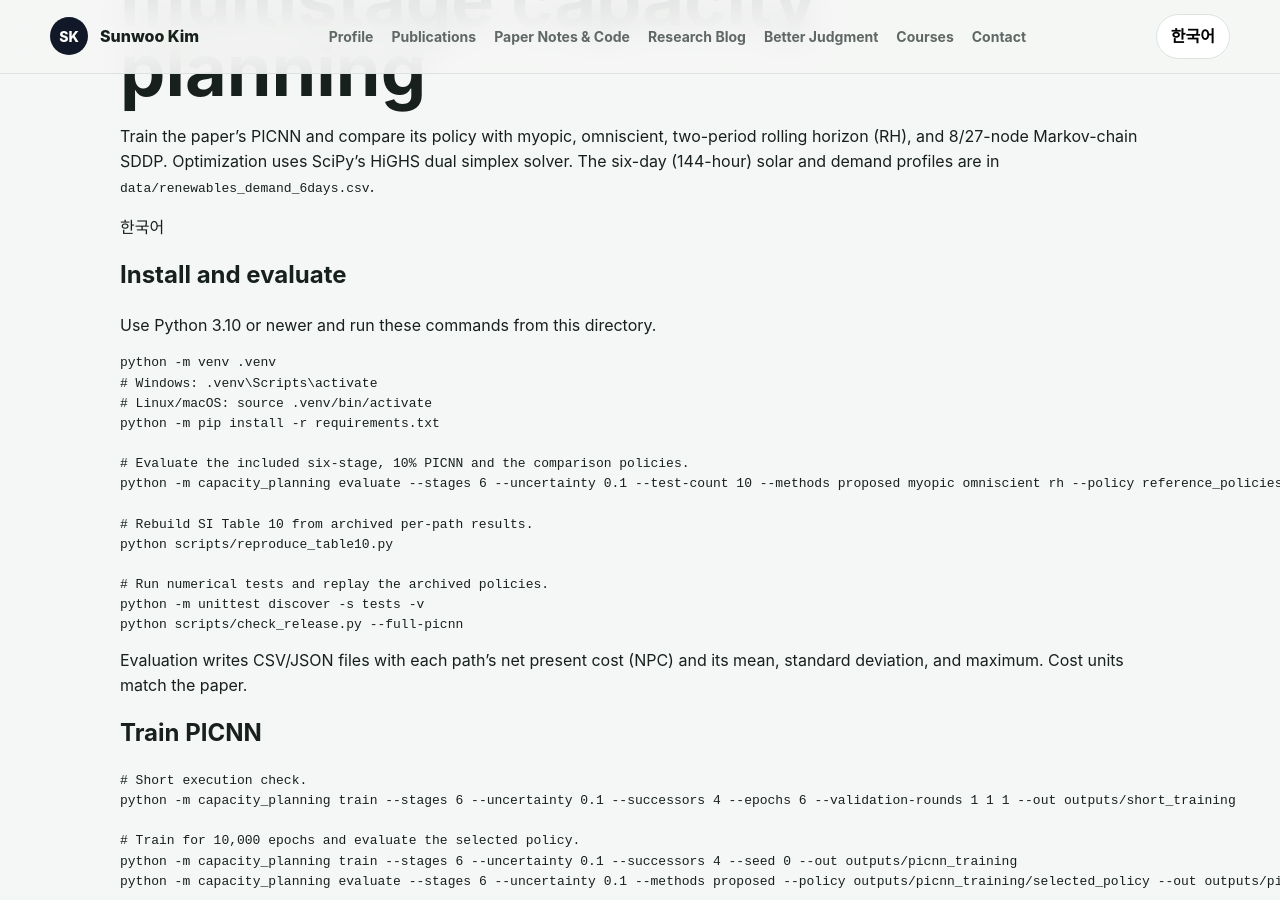
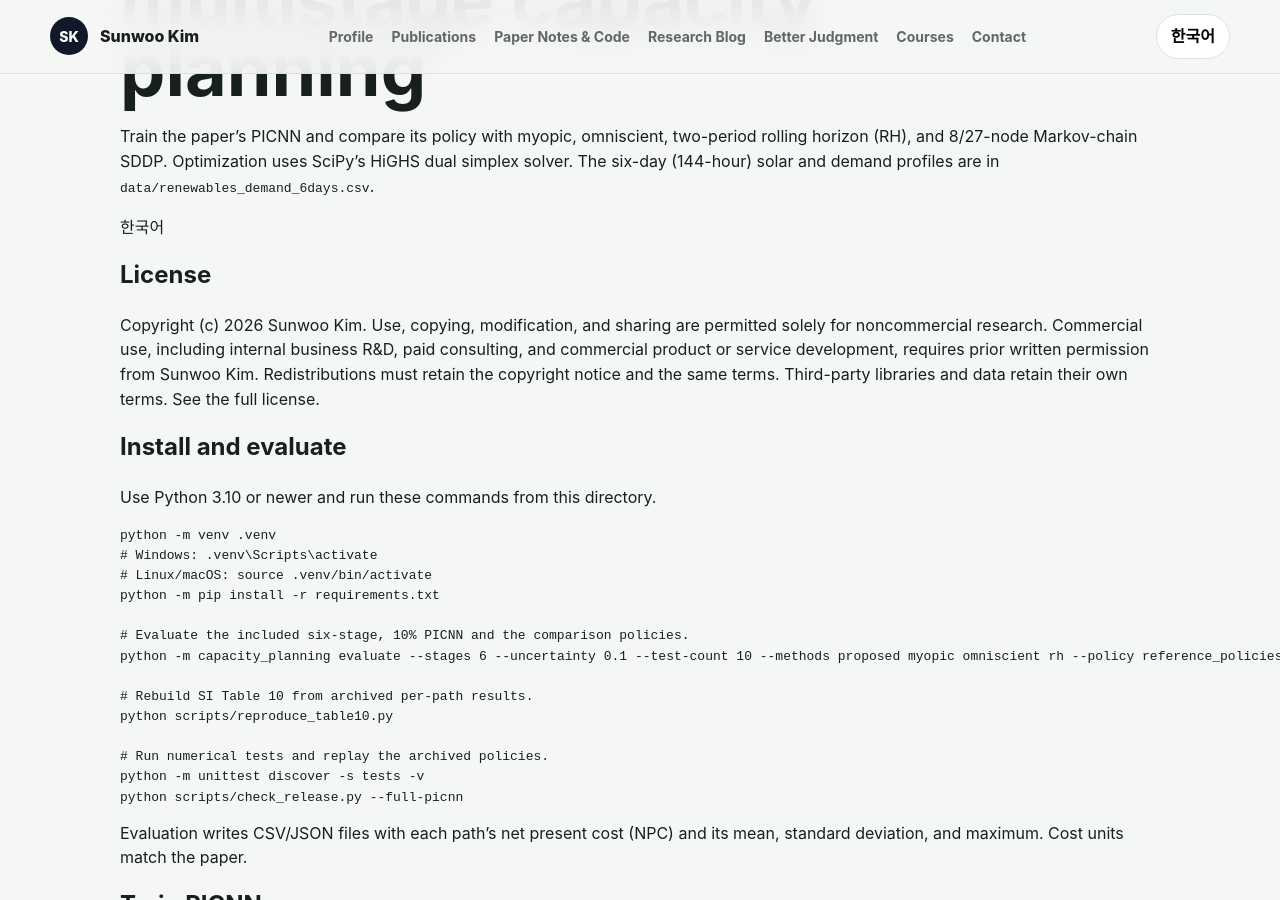
Before and after one commit to SunBooGermany/SunBooGermany.github.io, a Jekyll site: the page built from assets/paper-resources/picnn-embedded-decomposition/code/README.md, in a window 1280 px wide and 900 px high, scrolled down 322 px. Built offline with Jekyll 4.4.1, drawn with Linux system fonts in a browser that asks for light colours; our own code applies the rules of GitHub Pages for plain Markdown files.

Commit message:
Add Sunwoo Kim research-only noncommercial license to PICNN code

```diff
--- a/assets/paper-resources/picnn-embedded-decomposition/code/README.md
+++ b/assets/paper-resources/picnn-embedded-decomposition/code/README.md
@@ -6,6 +6,15 @@ simplex solver. The six-day (144-hour) solar and demand profiles are in
 `data/renewables_demand_6days.csv`.
 
 [한국어](README_KO.md)
+
+## License
+
+Copyright (c) 2026 Sunwoo Kim. Use, copying, modification, and sharing are permitted
+solely for noncommercial research. Commercial use, including internal business
+R&D, paid consulting, and commercial product or service development, requires
+prior written permission from Sunwoo Kim. Redistributions must retain the copyright
+notice and the same terms. Third-party libraries and data retain their own terms.
+See the [full license](LICENSE.md).
 
 ## Install and evaluate
 
```
Also changed, not shown: assets/paper-resources/picnn-embedded-decomposition/code/LICENSE.md (added, +64 -0 lines), assets/paper-resources/picnn-embedded-decomposition/code/MANIFEST_SHA256.json (+4 -3 lines), assets/paper-resources/picnn-embedded-decomposition/code/README_KO.md (+8 -0 lines), paper-resources/picnn-embedded-decomposition/index.html (+8 -0 lines), 2 other files.
